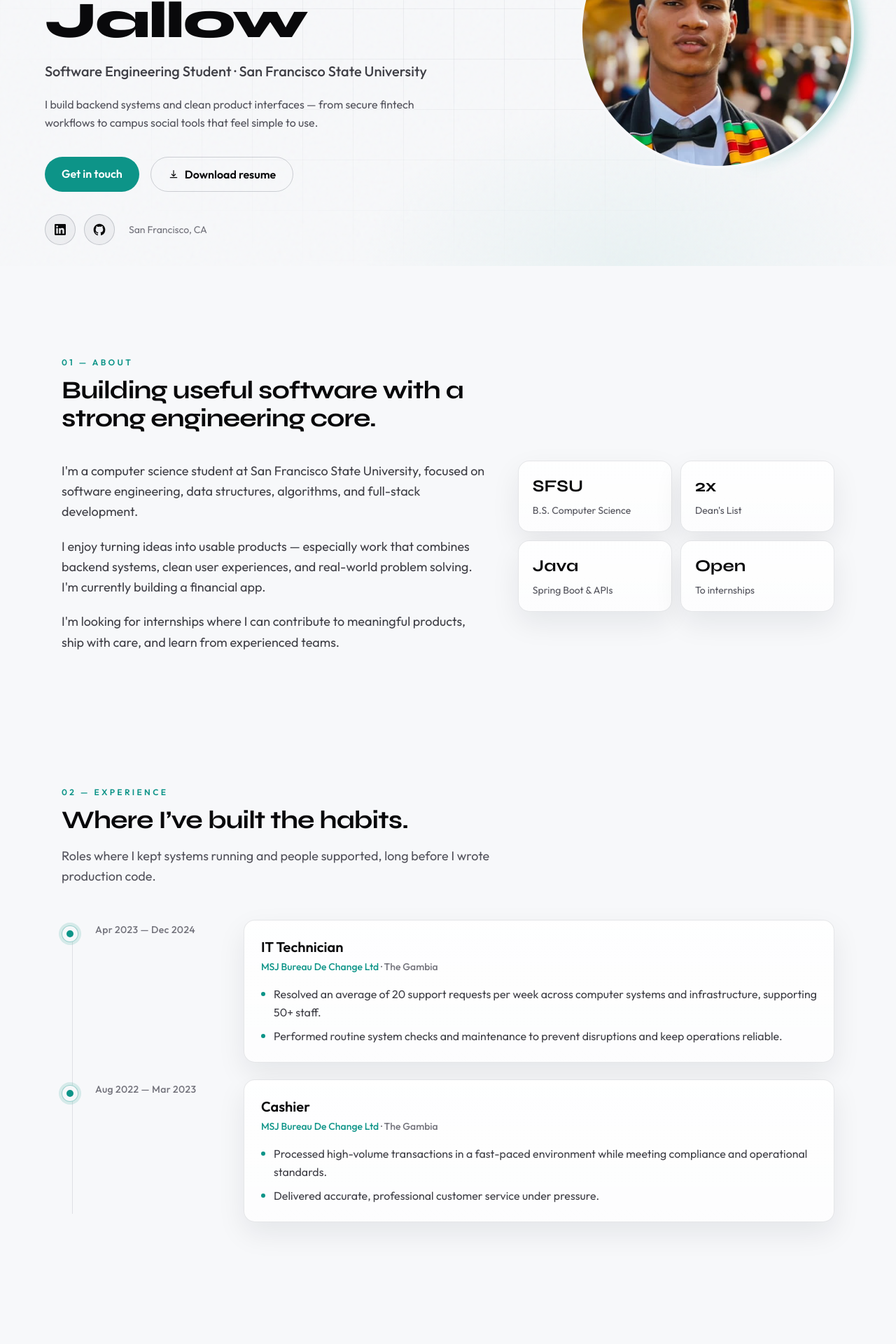
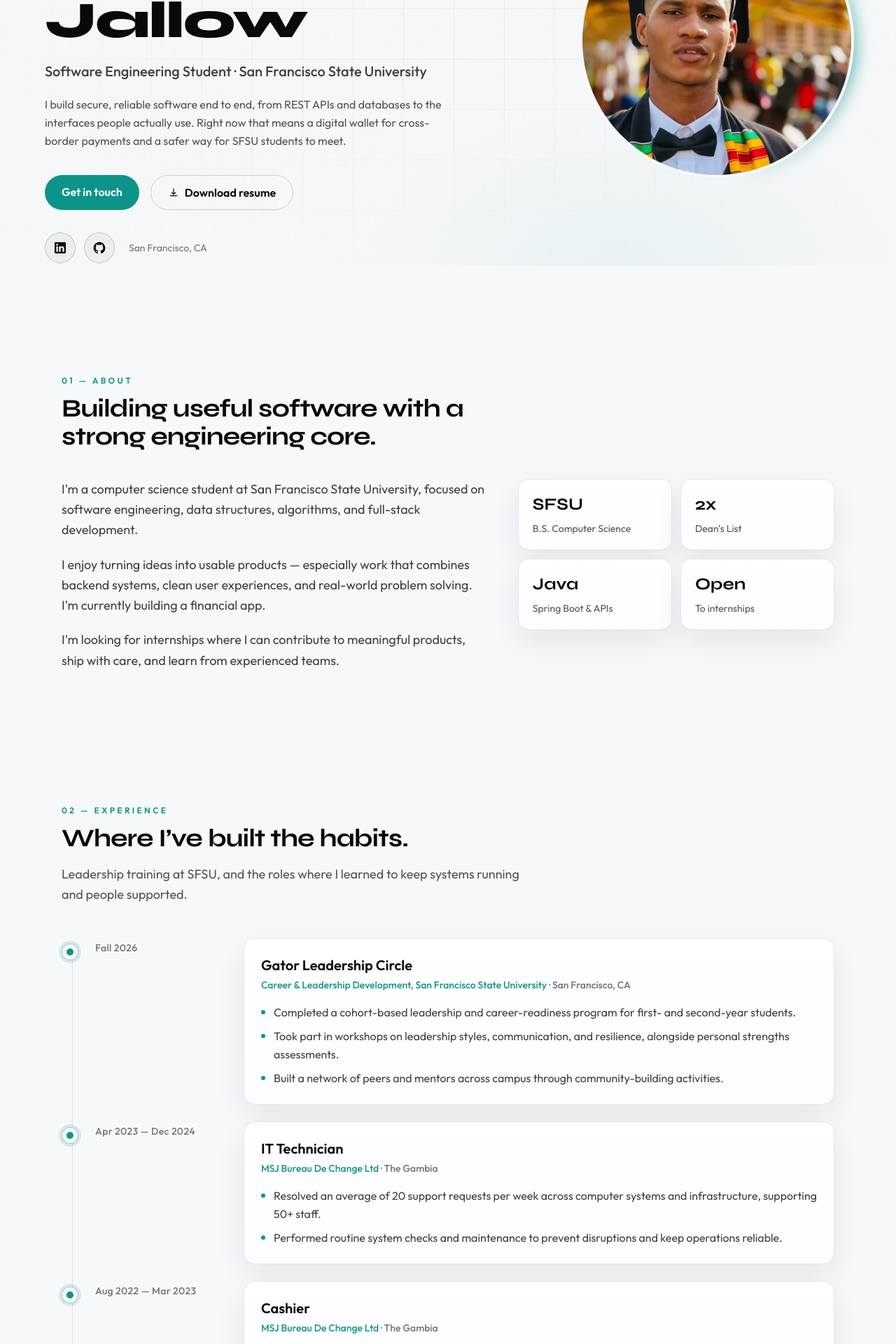
Before and after one commit to abdulkhadir07/abdulkhadir-portfolio, a React (Vite) app: page / in a window 1280 px wide. Shown: the part 420-2340 px from the top of the page at 70% size. Built offline with nearby package versions, Linux system fonts and the light colour scheme.

Commit message:
Add Gator Leadership Circle and new intro

```diff
--- a/src/data/site.ts
+++ b/src/data/site.ts
@@ -28,6 +28,17 @@
 ]
 
 export const experiences = [
+  {
+    title: 'Gator Leadership Circle',
+    organization: 'Career & Leadership Development, San Francisco State University',
+    location: 'San Francisco, CA',
+    date: 'Fall 2026',
+    bullets: [
+      'Completed a cohort-based leadership and career-readiness program for first- and second-year students.',
+      'Took part in workshops on leadership styles, communication, and resilience, alongside personal strengths assessments.',
+      'Built a network of peers and mentors across campus through community-building activities.',
+    ],
+  },
   {
     title: 'IT Technician',
     organization: 'MSJ Bureau De Change Ltd',
--- a/src/sections/Experience.tsx
+++ b/src/sections/Experience.tsx
@@ -9,7 +9,7 @@
         <SectionHeading
           index="02 — Experience"
           title="Where I’ve built the habits."
-          description="Roles where I kept systems running and people supported, long before I wrote production code."
+          description="Leadership training at SFSU, and the roles where I learned to keep systems running and people supported."
         />
       </Reveal>
 
--- a/src/sections/Hero.tsx
+++ b/src/sections/Hero.tsx
@@ -20,8 +20,9 @@
             {site.role} · {site.school}
           </p>
           <p className="mt-5 max-w-xl text-base leading-relaxed text-muted">
-            I build backend systems and clean product interfaces — from secure fintech workflows to
-            campus social tools that feel simple to use.
+            I build secure, reliable software end to end, from REST APIs and databases to the
+            interfaces people actually use. Right now that means a digital wallet for cross-border
+            payments and a safer way for SFSU students to meet.
           </p>
 
           <div className="mt-9 flex flex-wrap gap-4">
```
